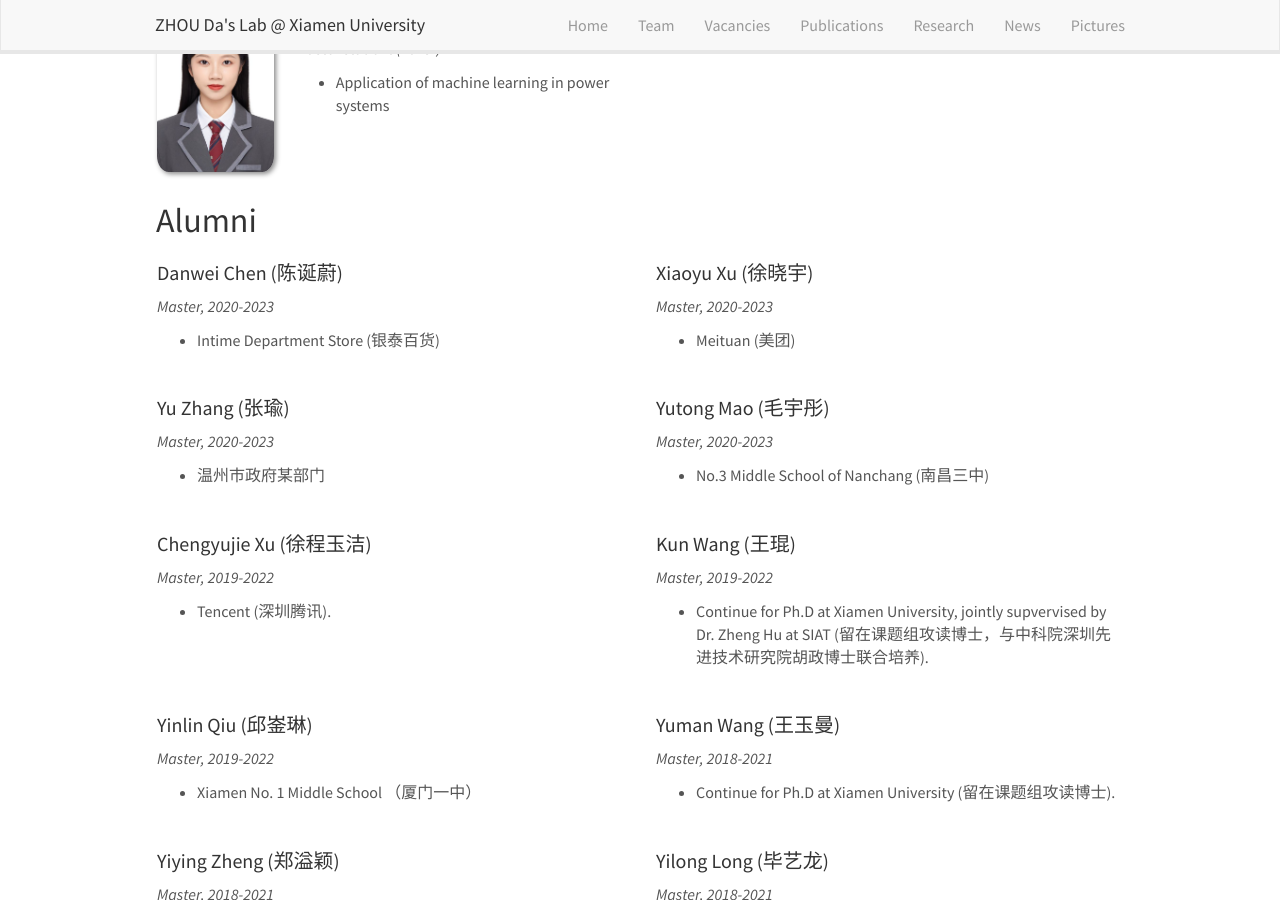
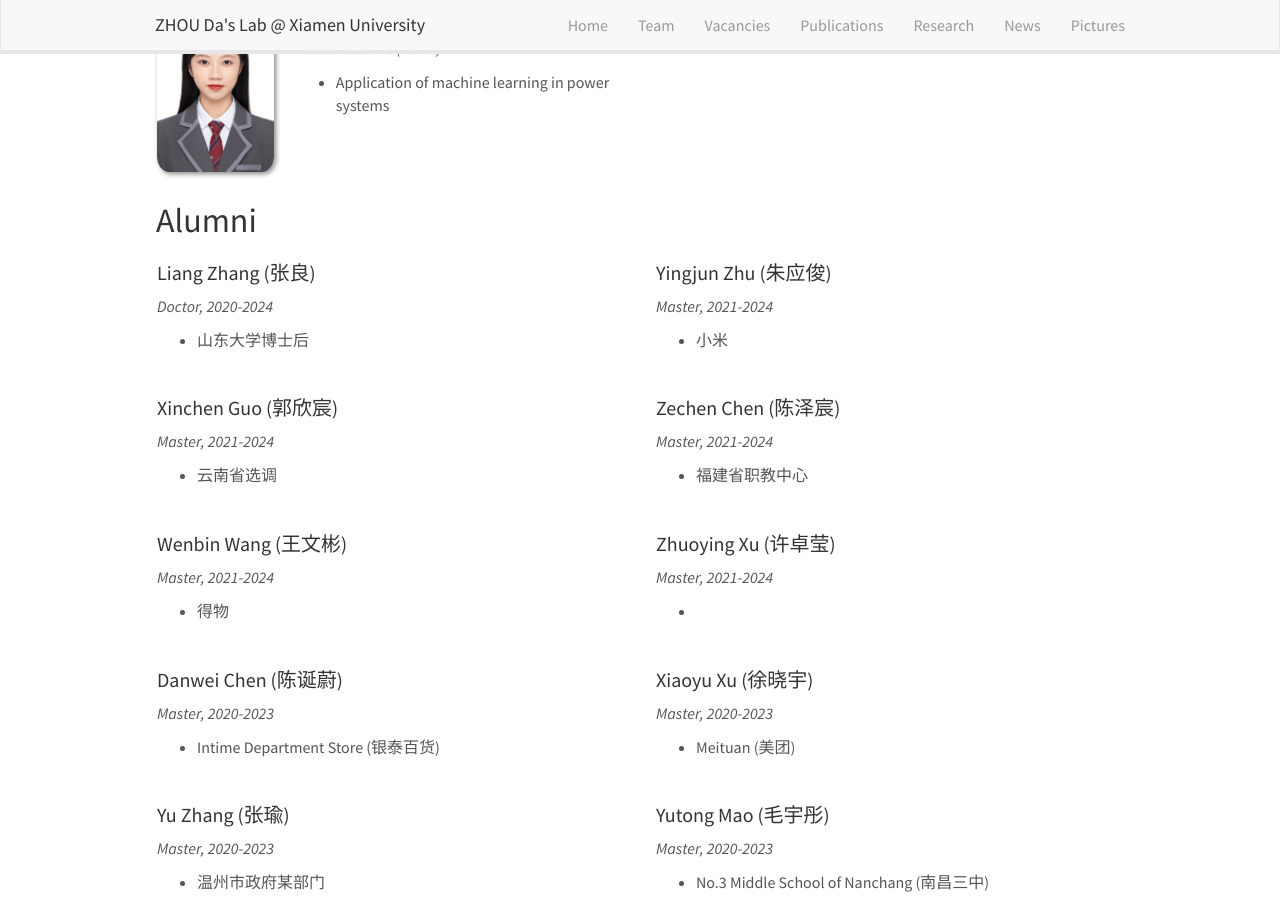
Before and after one commit to ZhouDaLab/zhoudalab.github.io, a Jekyll site: the page built from _pages/team.md, in a window 1280 px wide and 900 px high, scrolled down 2156 px. Built offline with Jekyll 4.4.1, drawn with Linux system fonts in a browser that asks for light colours; nearby versions of some CDN libraries.

Commit message:
Update alumni.yml

```diff
--- a/_data/alumni.yml
+++ b/_data/alumni.yml
@@ -7,6 +7,48 @@
 #  education2:
 #  education3:
 #  education4:
+
+- name: Liang Zhang (张良)
+  photo: bio-photo.jpg
+  info: Doctor, 2020-2024
+  email: xx
+  number_educ: 1
+  education1: 山东大学博士后
+
+- name: Yingjun Zhu (朱应俊)
+  photo: bio-photo.jpg
+  info: Master, 2021-2024
+  email: xx
+  number_educ: 1
+  education1: 小米
+
+- name: Xinchen Guo (郭欣宸)
+  photo: bio-photo.jpg
+  info: Master, 2021-2024
+  email: xx
+  number_educ: 1
+  education1: 云南省选调
+
+- name: Zechen Chen (陈泽宸)
+  photo: bio-photo.jpg
+  info: Master, 2021-2024
+  email: xx
+  number_educ: 1
+  education1: 福建省职教中心
+
+- name: Wenbin Wang (王文彬)
+  photo: bio-photo.jpg
+  info: Master, 2021-2024
+  email: xx
+  number_educ: 1
+  education1: 得物
+
+- name: Zhuoying Xu (许卓莹)
+  photo: bio-photo.jpg
+  info: Master, 2021-2024
+  email: xx
+  number_educ: 1
+  education1:
 
 - name: Danwei Chen (陈诞蔚)
   photo: bio-photo.jpg
```
